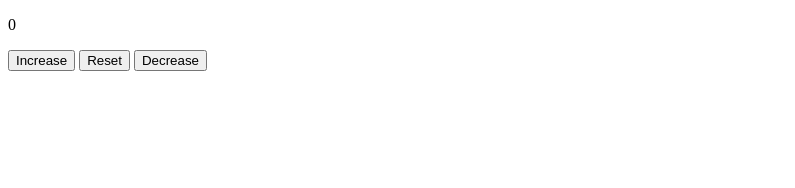
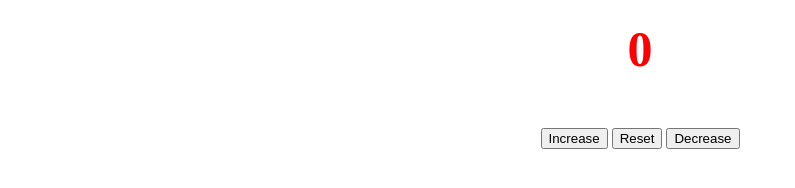
Before and after one commit to adibqt/CounterProgram, a plain HTML site: page index.html in a window 1280 px wide. Shown: the whole page, without its empty margins (0-795 px from the left). Drawn offline with Linux system fonts and the light colour scheme.

Commit message:
Updated css

```diff
--- a/index.html
+++ b/index.html
@@ -10,11 +10,11 @@
 </head>
 <body>
    <p id="counter">0</p>
-   <div id ="buttons">
+   <div id ="buttonContainer">
 
-    <button id="increase">Increase</button>
-    <button id="reset">Reset</button>
-    <button id ="decrease">Decrease</button>
+    <button id="increase" class = "buttons">Increase</button>
+    <button id="reset" class = "buttons" >Reset</button>
+    <button id ="decrease" class = "buttons" >Decrease</button>
     </div>
 
 
--- a/style.css
+++ b/style.css
@@ -0,0 +1,22 @@
+#counter{
+    font-size:50px;
+    color: #fe0000;
+    font-weight: bold;
+    text-align: center;
+    margin-top: 20px;
+}
+
+#buttonContainer{
+    text-align: center;
+    margin-top: 20px;
+}
+
+.button{
+    font-size: 40px;
+    padding: 10px 20px;
+    background-color: #fe0000;
+    color: #fff;
+    border: none;
+    border-radius: 5px;
+    cursor: pointer;
+}
```
